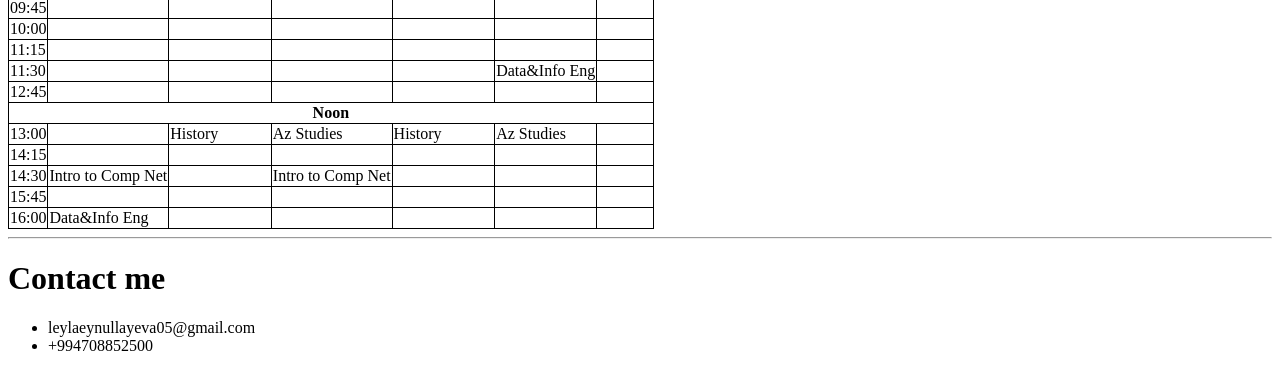
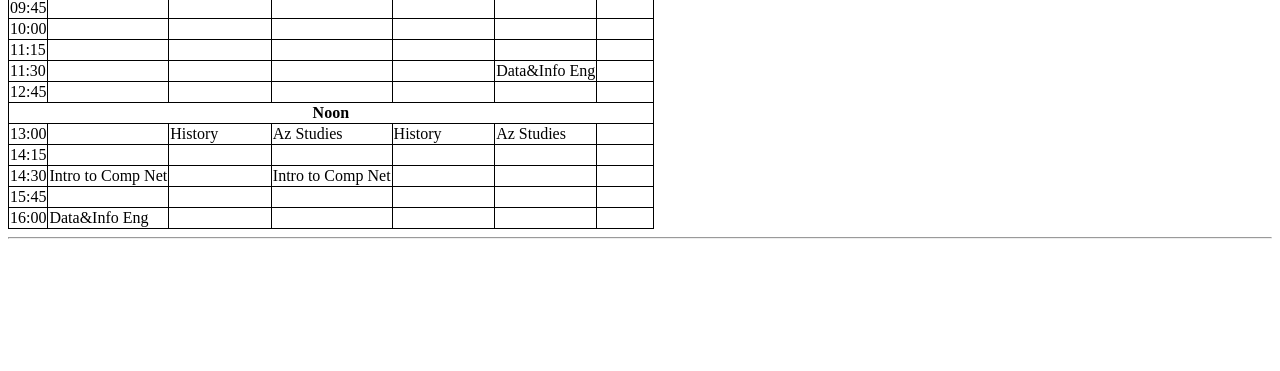
Before and after one commit to LeylaEynullazada/LeylaEynullazada.github.io, a plain HTML site: page sources/webpage.html in a window 1280 px wide. Shown: the part 708-1079 px from the top of the page. After the commit the page ends 955 px from the top, so only its background shows below. Drawn offline with Linux system fonts and the light colour scheme.

Commit message:
Significant changes in home and contact pages

```diff
--- a/sources/webpage.html
+++ b/sources/webpage.html
@@ -184,11 +184,6 @@
 
     <hr>
 
-    <h1>Contact me</h1>
-    <ul>
-        <li>leylaeynullayeva05@gmail.com</li>
-        <li>+994708852500</li>
-    </ul>
 
 
 </html>
```
